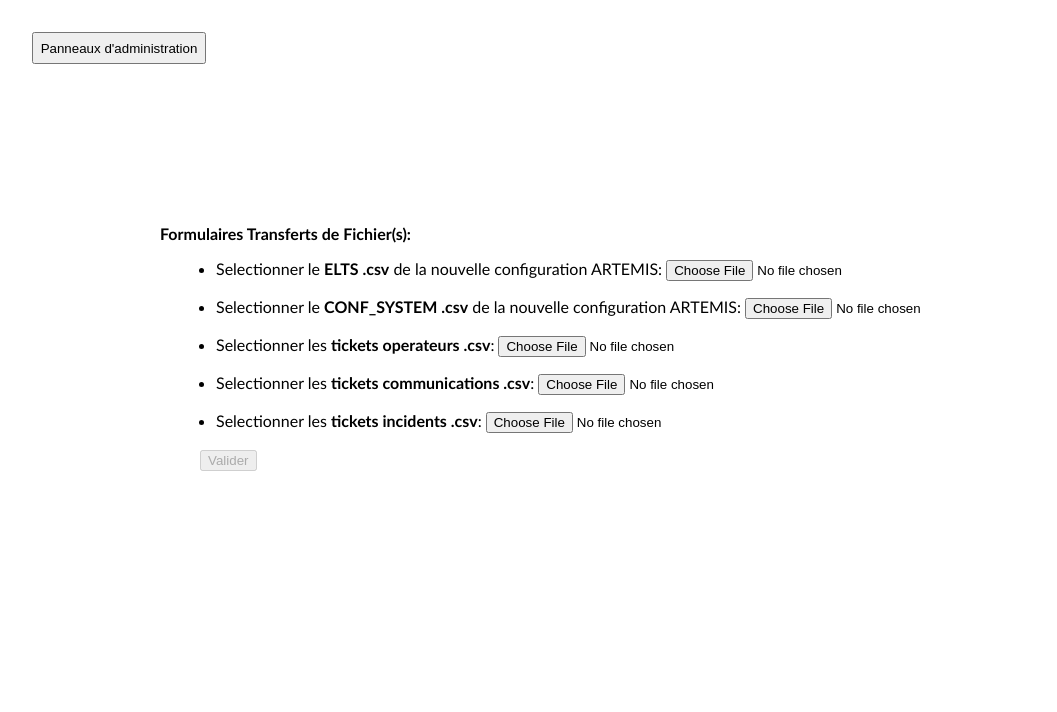
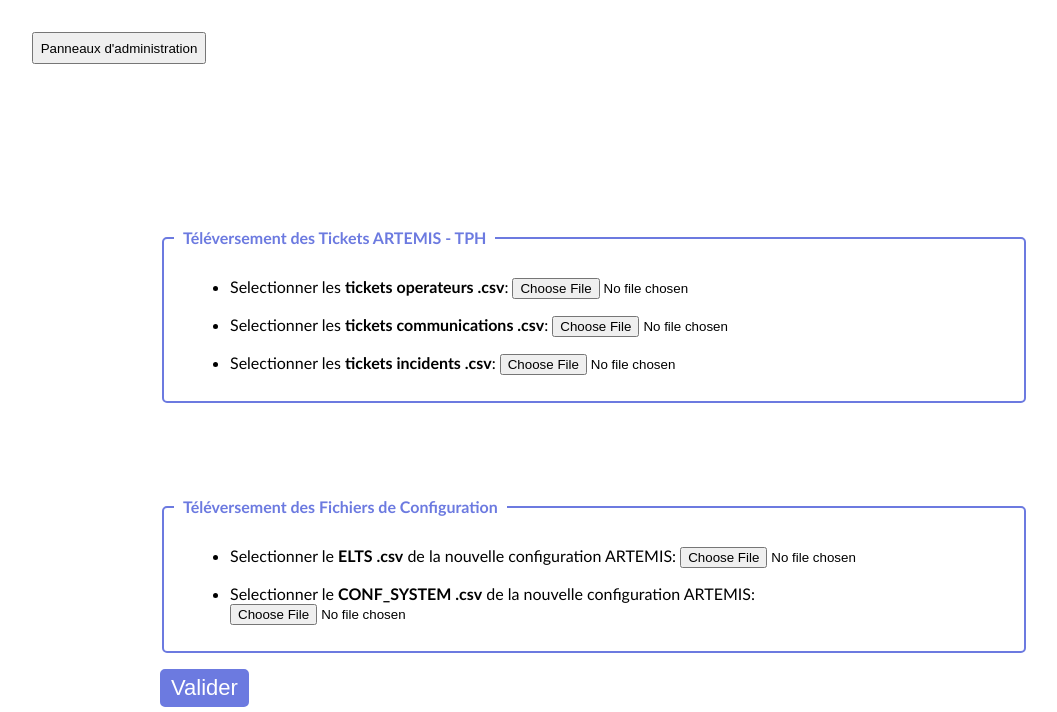
Before and after one commit to bashi-bashot/lilas, a Django app: page / in a window 1280 px wide. Shown: the part 88-800 px from the top of the page, without its empty margins (0-1057 px from the left). Run offline with Django 3.2, Linux system fonts and the light colour scheme.

```diff
--- a/LILAS/configSalle/static/configSalle/style.css
+++ b/LILAS/configSalle/static/configSalle/style.css
@@ -12,6 +12,11 @@ header
     background-color: #6c7ae0;
     /* color: #d3defc; */
     color: white;
+}
+
+header .boutonApp
+{
+    transition: 0.5s;
 }
 
 header .boutonApp:hover
@@ -131,6 +136,7 @@ table#tabConfSelect th {
 
 table#tabConfSelect tr {
     background-color : #f9f9f9;
+    transition: 0.2s;
 }
 
 table#tabConfSelect th, table#tabConfSelect td{
--- a/LILAS/loadFic/static/loadFic/style.css
+++ b/LILAS/loadFic/static/loadFic/style.css
@@ -13,6 +13,11 @@ header
     background-color: #6c7ae0;
     /* color: #d3defc; */
     color: white;
+}
+
+header .boutonApp
+{
+    transition: 0.5s;
 }
 
 header .boutonApp:hover
@@ -47,6 +52,34 @@ form li
     margin: 1em;
 }
 
+fieldset
+{
+    width: 75%;
+    padding: 10px;
+    border: 2px solid #6c7ae0;
+
+    -moz-border-radius: 5px;
+    -webkit-border-radius: 5px;
+    border-radius: 5px;
+}
+
+fieldset:hover legend
+{
+    background-color: #6c7ae0;
+    color: #fff;
+    -moz-border-radius: 3px;
+    -webkit-border-radius: 3px;
+    border-radius: 3px;
+}
+
+legend
+{
+    font-weight: bold;
+    padding: 4px 9px;
+    transition: 0.5s;
+    color: #6c7ae0;
+}
+
 .reset
 {
     visibility: hidden;
@@ -60,6 +93,36 @@ form li
     background:none;
     border:none;
     color: black;
+}
+
+/************* Personnalisation bouton upload ************/
+
+input[type="submit"]
+/* Or better yet try giving an ID or class if possible*/
+{
+    border-style: solid;
+    background: none;
+    box-shadow: none;
+    border-radius: 0px;
+}
+
+#upload{
+    /* font-weight: bold; */
+    font-size: 22px;
+    border-color: #6c7ae0;
+    background-color: #6c7ae0;
+    color: #fff;
+    padding: 4px 9px;
+    transition: 0.5s;
+    -moz-border-radius: 5px;
+    -webkit-border-radius: 5px;
+    border-radius: 5px;
+}
+
+#upload:hover{
+    background-color: #d3defc;
+    border-color: #6c7ae0;
+    color: #6c7ae0;
 }
 
 /************* Progress Spinner *****************/
--- a/LILAS/loadFic/templates/loadFic/index.html
+++ b/LILAS/loadFic/templates/loadFic/index.html
@@ -28,34 +28,11 @@
             <input id="adminPanel" type="button" onclick="window.location.href='/admin'" value="Panneaux d'administration" style='padding: 0.5em;' >
         </div>
         <div id = "formulaire" style='margin-left: 10em; margin-top: 10em;'>
-            <p><b>Formulaires Transferts de Fichier(s):</b></p>
-            <tr>
-                <th>
-                    <form id="myForm" action="." method="post"  enctype="multipart/form-data">
-                        {% csrf_token %}
+            <!-- <p><b>Formulaires Transferts de Fichier(s):</b></p> -->
+                <form id="myForm" action="." method="post"  enctype="multipart/form-data">
+                    {% csrf_token %}
+                    <fieldset><legend>Téléversement des Tickets ARTEMIS - TPH</legend>
                         <ul>
-                            <li>Selectionner le <b>ELTS .csv</b> de la nouvelle configuration ARTEMIS: {{ form.fileConf }}<input type='button' class='reset' id='resetConf' value='&#10006;'/>
-                                {% if fileEltsError %}
-                                <p>
-                                    <div class="errorfile">
-                                    <span class="closebtn" onclick="this.parentElement.style.display='none';">&times;</span>
-                                    <strong style='margin-right: 20px;'>[ Erreur ]</strong>{{ fileEltsError }}
-                                    </div>
-                                </p>
-                                {% endif %}
-                            </li>
-                            <li>Selectionner le <b>CONF_SYSTEM .csv</b> de la nouvelle configuration ARTEMIS: {{ form.fileSyst }}<input type='button' class='reset' id='resetSyst' value='&#10006;'/>
-                                {% if fileSystError %}
-                                <p>
-                                    <div class="errorfile">
-                                    <span class="closebtn" onclick="this.parentElement.style.display='none';">&times;</span>
-                                    <strong style='margin-right: 20px;'>[ Erreur ]</strong>{{ fileSystError }}
-                                    </div>
-                                </p>
-                                {% endif %}
-                            </li>
-                </th>
-                <th>
                             <li>Selectionner les <b>tickets operateurs .csv</b>: {{ form.fileOpe }}<input type='button' class='reset' id='resetOpe' value='&#10006;'/>
                                 {% if fileOpeError %}
                                     <p>
@@ -86,14 +63,36 @@
                                     </p>
                                 {% endif %}
                             </li>
-                </th>
-                            <p><input type="submit" value="Valider" id="upload"></p>
-
-                            <p id='mySpinner'><p hidden>En attente de validation</p></p>
-
                         </ul>
-                    </form>
-            </tr>
+                    </fieldset>
+                    <fieldset style="margin-top: 90px;"><legend>Téléversement des Fichiers de Configuration</legend>
+                        <ul>
+                            <li>Selectionner le <b>ELTS .csv</b> de la nouvelle configuration ARTEMIS: {{ form.fileConf }}<input type='button' class='reset' id='resetConf' value='&#10006;'/>
+                                {% if fileEltsError %}
+                                <p>
+                                    <div class="errorfile">
+                                    <span class="closebtn" onclick="this.parentElement.style.display='none';">&times;</span>
+                                    <strong style='margin-right: 20px;'>[ Erreur ]</strong>{{ fileEltsError }}
+                                    </div>
+                                </p>
+                                {% endif %}
+                            </li>
+                            <li>Selectionner le <b>CONF_SYSTEM .csv</b> de la nouvelle configuration ARTEMIS: {{ form.fileSyst }}<input type='button' class='reset' id='resetSyst' value='&#10006;'/>
+                                {% if fileSystError %}
+                                <p>
+                                    <div class="errorfile">
+                                    <span class="closebtn" onclick="this.parentElement.style.display='none';">&times;</span>
+                                    <strong style='margin-right: 20px;'>[ Erreur ]</strong>{{ fileSystError }}
+                                    </div>
+                                </p>
+                                {% endif %}
+                            </li>
+                        </ul>
+                    </fieldset>
+                    <p><input type="submit" value="Valider" id="upload"></p>
+                    <p id='mySpinner'><p hidden>En attente de validation</p></p>
+                </form>
+            </table>
         </div>
 
         <script>
--- a/LILAS/loadFic/views.py
+++ b/LILAS/loadFic/views.py
@@ -26,6 +26,7 @@ context = {}
 def index(request):
 
     form = UploadFileForm(request.POST, request.FILES)
+    print('++++++++++++++++++++++form+++++++++++++++++++++')
 
     global context
     context = {'form':form}
@@ -43,7 +44,6 @@ def index(request):
             print('****************\n\n\n')
 
             if 'fileConf' in request.FILES:
-
 
                 try:
                     test_format(request.FILES['fileConf'])
@@ -128,6 +128,7 @@ def index(request):
             #     print('****************\n\n\n')
             #     print(context)
             if context['fileOpeError'] or context['fileComError'] or context['fileIncError'] or context['fileEltsError'] or context['fileSystError'] != False:
+                # HttpResponseRedirect('/loadFic/')
                 return render(request, 'loadFic/index.html', context)
             else:
                 return render(request, 'loadFic/upload_is_valid.html', context)
@@ -138,7 +139,7 @@ def index(request):
     else:
         print('no post')
 
-    return render(request, 'loadFic/index.html', context)
+    return render(request, 'loadFic/index.html', {'form':form})
 
 
 
```
